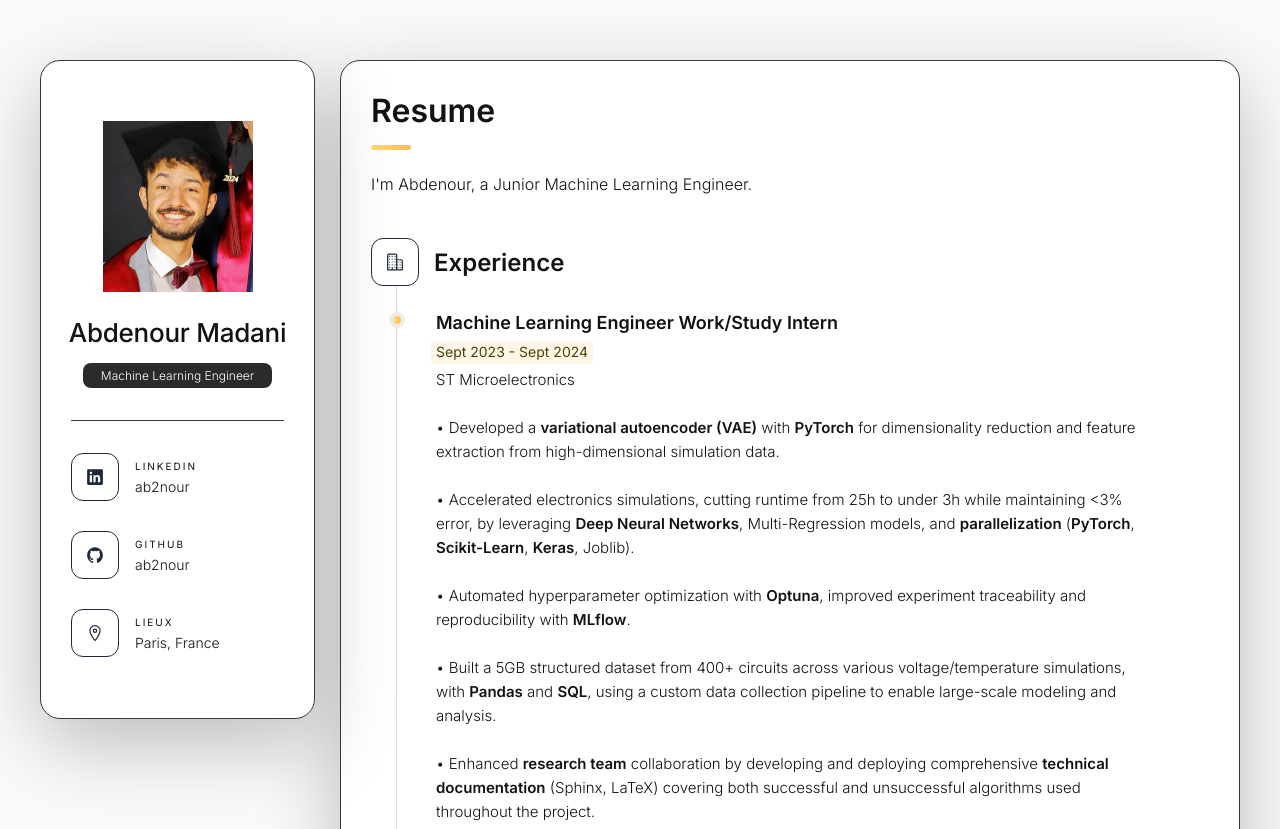
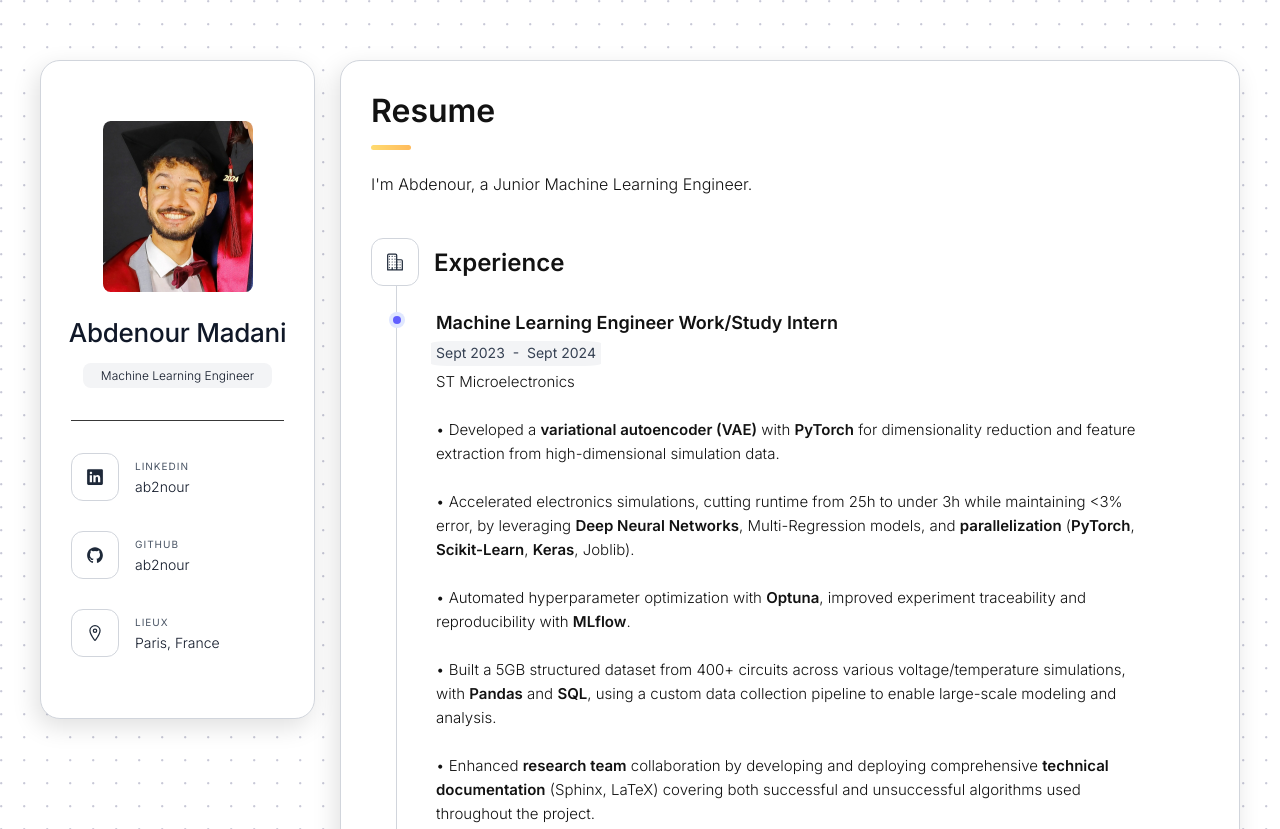
Before and after one commit to Ab2nour/Ab2nour.github.io, a plain HTML site: page index.html in a window 1280 px wide. Shown: the top 829 px of the page. Drawn offline with nearby package versions, Linux system fonts and the light colour scheme; a script that the page names is missing.

Commit message:
feat: light theme almost finished

```diff
--- a/assets/css/icon.css
+++ b/assets/css/icon.css
@@ -1,6 +1,5 @@
 .icon-box {
     position: relative;
-    /*background: var(--border-gradient-onyx);*/
     width: 30px;
     height: 30px;
     border-radius: 8px;
@@ -10,7 +9,7 @@
     font-size: 16px;
     color: var(--color-gray-800);
     z-index: 1;
-    border: 1px solid var(--color-gray-800);
+    border: 1px solid var(--color-gray-300);
 }
 
 .icon-box::before {
--- a/assets/css/style.css
+++ b/assets/css/style.css
@@ -26,6 +26,30 @@
     --color-gray-800: oklch(0.278 0.033 256.848);
     --color-gray-900: oklch(0.21 0.034 264.665);
     --color-gray-950: oklch(0.13 0.028 261.692);
+
+    --color-indigo-50: oklch(0.962 0.018 272.314);
+    --color-indigo-100: oklch(0.93 0.034 272.788);
+    --color-indigo-200: oklch(0.87 0.065 274.039);
+    --color-indigo-300: oklch(0.785 0.115 274.713);
+    --color-indigo-400: oklch(0.673 0.182 276.935);
+    --color-indigo-500: oklch(0.585 0.233 277.117);
+    --color-indigo-600: oklch(0.511 0.262 276.966);
+    --color-indigo-700: oklch(0.457 0.24 277.023);
+    --color-indigo-800: oklch(0.398 0.195 277.366);
+    --color-indigo-900: oklch(0.359 0.144 278.697);
+    --color-indigo-950: oklch(0.257 0.09 281.288);
+
+    --main-50: var(--color-indigo-50);
+    --main-100: var(--color-indigo-100);
+    --main-200: var(--color-indigo-200);
+    --main-300: var(--color-indigo-300);
+    --main-400: var(--color-indigo-400);
+    --main-500: var(--color-indigo-500);
+    --main-600: var(--color-indigo-600);
+    --main-700: var(--color-indigo-700);
+    --main-800: var(--color-indigo-800);
+    --main-900: var(--color-indigo-900);
+    --main-950: var(--color-indigo-950);
 }
 /*-----------------------------------*\
   #CUSTOM PROPERTY
@@ -171,7 +195,7 @@ input, textarea {
 
 html { font-family: var(--ff-poppins); }
 
-body { background: var(--white-2); }
+body { background: url("../images/dot.png") ; }
 
 
 
@@ -184,7 +208,7 @@ body { background: var(--white-2); }
 .sidebar,
 article {
   background: var(--white-1);
-  border: 1px solid var(--jet);
+  border: 1px solid var(--color-gray-300);
   border-radius: 20px;
   padding: 15px;
   box-shadow: var(--shadow-1);
@@ -327,7 +351,7 @@ main {
 }
 
 .info-content .name {
-  color: var(--smoky-black);
+  color: var(--color-gray-900);
   font-size: var(--fs-3);
   font-weight: var(--fw-500);
   letter-spacing: -0.25px;
@@ -335,8 +359,8 @@ main {
 }
 
 .info-content .title {
-  color: var(--white-1);
-  background: var(--onyx);
+  color: var(--color-gray-900);
+  background: var(--color-gray-100);
   font-size: var(--fs-8);
   font-weight: var(--fw-300);
   width: max-content;
@@ -406,17 +430,17 @@ main {
 }
 
 .contact-title {
-  color: var(--smoky-black);
+  color: var(--color-gray-600);
   font-size: var(--fs-8);
   text-transform: uppercase;
   margin-bottom: 2px;
   margin-bottom: 6px;
-  letter-spacing: 2px;
+  letter-spacing: 1px;
   font-size: 10px;
 }
 
-.contact-info :is(.contact-link, time, address) {
-  color: var(--smoky-black);
+.contact-info :is(.contact-link, time, time a, address) {
+  color: var(--color-gray-900);
   font-size: var(--fs-7);
 }
 
@@ -1598,7 +1622,6 @@ textarea.form-input::-webkit-resizer { display: none; }
 
   .sidebar, article {
     width: 950px;
-    box-shadow: var(--shadow-5);
   }
 
 
--- a/assets/css/timeline.css
+++ b/assets/css/timeline.css
@@ -23,11 +23,11 @@
 }
 
 .timeline-list span {
-    color: hsl(45.2, 90.6%, 16.7%); /* todo: color */
+    color: var(--color-gray-700); /* todo: color */
     font-weight: var(--fw-400);
-    line-height: 1.6;
-    background-color: #fff6e8; /* todo: color */
-    border-radius: 5%;
+    line-height: 1.75;
+    background-color: var(--color-gray-100); /* todo: color */
+    border-radius: 10%;
     width: fit-content;
     padding: 0 5px;
     margin-left: -5px;
@@ -42,7 +42,7 @@
     left: -30px;
     width: 1px;
     height: calc(100% + 50px);
-    background: hsl(0, 0%, 86.7%); /* todo: color */
+    background: var(--color-gray-300);
 }
 
 .timeline-item::after {
@@ -52,9 +52,9 @@
     left: -33px;
     height: 6px;
     width: 6px;
-    background: var(--text-gradient-yellow); /* todo: color */
+    background: var(--main-500); /* todo: color */
     border-radius: 50%;
-    box-shadow: 0 0 0 4px hsl(0, 0%, 93.3%); /* todo: color */
+    box-shadow: 0 0 0 4px var(--main-100); /* todo: color */
 }
 
 .timeline-text {
--- a/index.html
+++ b/index.html
@@ -59,7 +59,7 @@
       <div class="sidebar-info">
 
         <figure class="avatar-box">
-          <img src="assets/images/avatar.png" alt="" width="80">
+          <img src="assets/images/avatar.png" alt="" width="80" style="border-radius: 5%;">
         </figure>
 
         <div class="info-content">
@@ -91,7 +91,7 @@
             <div class="contact-info">
               <p class="contact-title">LinkedIn</p>
 
-              <time datetime="1982-06-23"><a href="https://www.linkedin.com/in/ab2nour/" style="display: inline; color: var(--smoky-black);">ab2nour</a></time>
+              <time datetime="1982-06-23"><a href="https://www.linkedin.com/in/ab2nour/" style="display: inline; ">ab2nour</a></time>
             </div>
 
           </li>
@@ -105,7 +105,7 @@
             <div class="contact-info">
               <p class="contact-title">GitHub</p>
 
-              <time datetime="1982-06-23"><a href="https://github.com/ab2nour/" style="display: inline; color: var(--smoky-black);">ab2nour</a></time>
+              <time datetime="1982-06-23"><a href="https://github.com/ab2nour/" style="display: inline; ">ab2nour</a></time>
             </div>
 
           </li>
@@ -202,7 +202,7 @@
 
               <h4 class="h4 timeline-item-title">Machine Learning Engineer Work/Study Intern</h4>
 
-              <span>Sept 2023 - Sept 2024</span>
+              <span>Sept 2023  -  Sept 2024</span>
 
               <p class="timeline-text">
                 ST Microelectronics<br><br>
@@ -221,7 +221,7 @@
 
               <h4 class="h4 timeline-item-title">Machine Learning Engineer Intern</h4>
 
-              <span>May 2023 - Sept 2023</span>
+              <span>May 2023  -  Sept 2023</span>
 
               <p class="timeline-text">
                 ST Microelectronics<br><br>
@@ -237,7 +237,7 @@
 
               <h4 class="h4 timeline-item-title">Private Tutor & Educational Content Creator (Python and Algorithms)</h4>
 
-              <span>2020 – 2021</span>
+              <span>2020 - 2021</span>
 
               <p class="timeline-text">
                 • Launched an educational YouTube channel on the subject, reaching 19K views and 1,300+ hours of watch time<br><br>
@@ -270,7 +270,7 @@
 
               <h4 class="h4 timeline-item-title">Technological startup project: “Projet Clovis”</h4>
 
-              <span>2018 – current</span>
+              <span>2018 - current</span>
 
               <p class="timeline-text">
                 • Built & scaled a full-stack EdTech platform (mobile & web) enabling students to create flashcards and study through interactive mini-games.<br><br>
@@ -314,7 +314,7 @@
 
               <h4 class="h4 timeline-item-title">MSc Applied Mathematics and Statistics</h4>
 
-              <span>2022 — 2024</span>
+              <span>2022 - 2024</span>
 
               <p class="timeline-text">
                 Université Clermont Auvergne<br><br>
@@ -335,7 +335,7 @@
 
               <h4 class="h4 timeline-item-title">BSc Computer Science</h4>
 
-              <span>2019 — 2022</span>
+              <span>2019 - 2022</span>
 
               <p class="timeline-text">
                 Université Clermont Auvergne<br><br>
```
Also changed, not shown: assets/images/dot.png (added).
